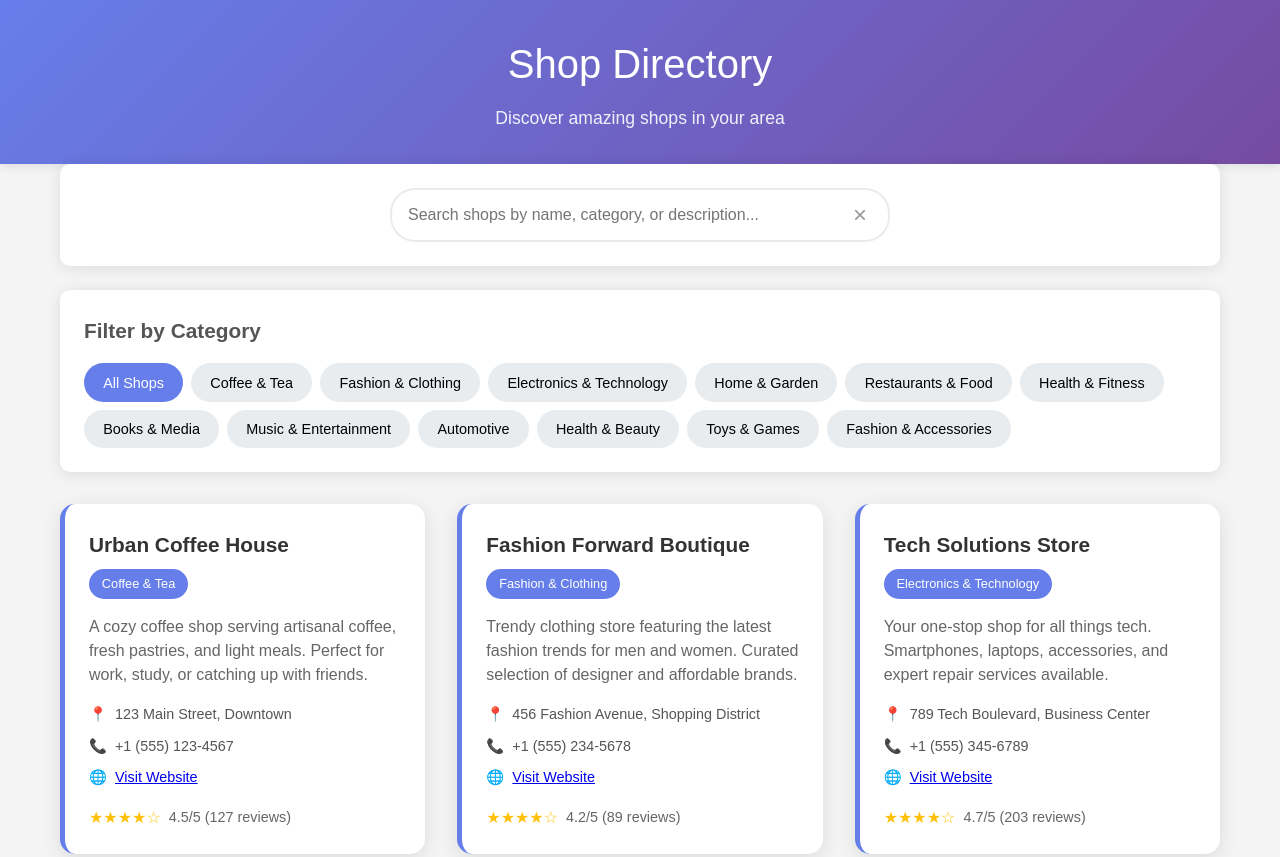
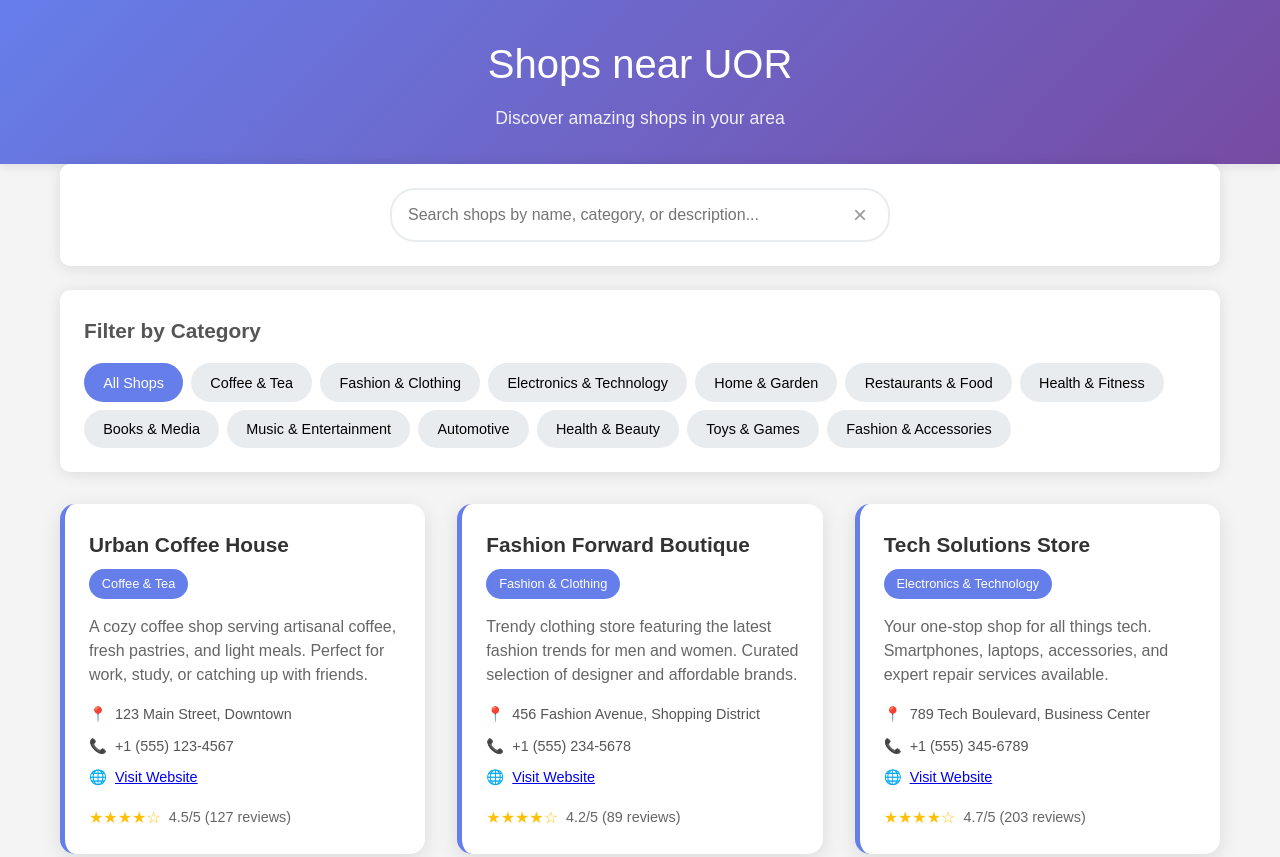
Before and after one commit to ChalanaL/ruhuna, a plain HTML site: page index.html in a window 1280 px wide. Shown: the top 857 px of the page. Drawn offline with Linux system fonts and the light colour scheme.

Commit message:
Update heading to 'Shops near UOR' and related meta tags

```diff
--- a/index.html
+++ b/index.html
@@ -3,20 +3,20 @@
 <head>
     <meta charset="UTF-8">
     <meta name="viewport" content="width=device-width, initial-scale=1.0">
-    <title>Shop Directory - Discover Amazing Local Shops</title>
+    <title>Shops near UOR - Discover Amazing Local Shops</title>
     <meta name="description" content="Discover amazing local shops in your area. Browse by category including restaurants, fashion, electronics, and more.">
     <meta name="author" content="Shop Directory">
     <meta name="keywords" content="shops, local business, directory, restaurants, fashion, electronics, services">
 
     <!-- Open Graph meta tags for social sharing -->
-    <meta property="og:title" content="Shop Directory - Discover Amazing Local Shops">
+    <meta property="og:title" content="Shops near UOR - Discover Amazing Local Shops">
     <meta property="og:description" content="Browse and discover local shops by category. Find restaurants, fashion stores, electronics, and more.">
     <meta property="og:type" content="website">
     <meta property="og:url" content="https://chalanalanguage.github.io/ruhuna/">
 
     <!-- Twitter Card meta tags -->
     <meta name="twitter:card" content="summary">
-    <meta name="twitter:title" content="Shop Directory">
+    <meta name="twitter:title" content="Shops near UOR">
     <meta name="twitter:description" content="Discover amazing local shops in your area">
 
     <!-- Favicon -->
@@ -27,7 +27,7 @@
 <body>
     <header>
         <div class="container">
-            <h1>Shop Directory</h1>
+            <h1>Shops near UOR</h1>
             <p>Discover amazing shops in your area</p>
         </div>
     </header>
```
